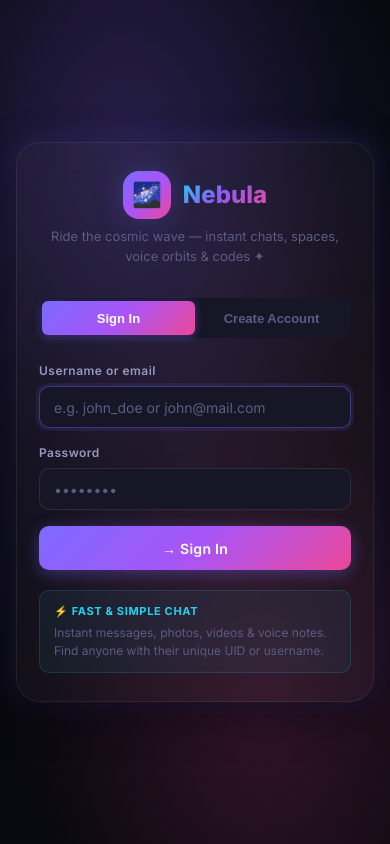
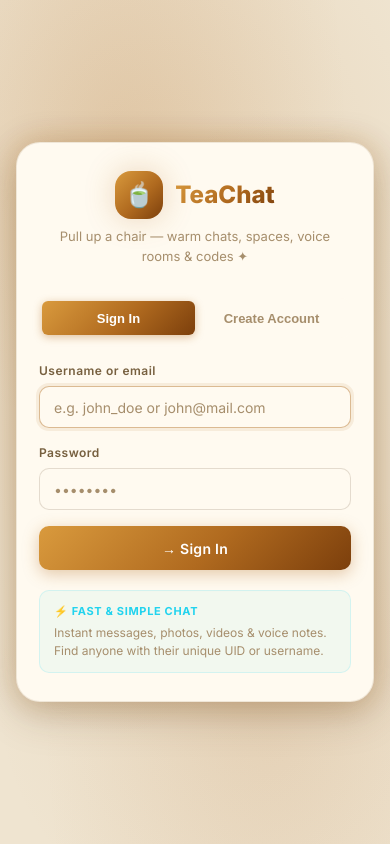
Before and after one commit to deepak0kr0mishra/SuperApp, a React (Vite) app in the folder client/: page / in a window 390 px wide. Built offline with nearby package versions, Linux system fonts and the light colour scheme; no server answers.

Commit message:
feat: TeaChat rebrand — tea-chai light theme, left/right chat bubbles
- Warm tea palette (cream, amber, roast brown) replaces cosmic dark theme
- Own messages right-aligned in amber bubbles, others left in cream
- App renamed Nebula -> TeaChat (frontend only, backend untouched)

```diff
--- a/client/index.html
+++ b/client/index.html
@@ -3,16 +3,16 @@
   <head>
     <meta charset="UTF-8" />
     <meta name="viewport" content="width=device-width, initial-scale=1.0" />
-    <meta name="description" content="Nebula — Cosmic encrypted chat with spaces, voice orbits, voice notes, unique user codes and admin command deck." />
-    <meta name="theme-color" content="#0f0f1a" />
+    <meta name="description" content="TeaChat — warm real-time chat with spaces, voice rooms, voice notes, unique user codes and admin command deck." />
+    <meta name="theme-color" content="#efe4d0" />
     <link rel="preconnect" href="https://fonts.googleapis.com" />
     <link rel="preconnect" href="https://fonts.gstatic.com" crossorigin />
     <link href="https://fonts.googleapis.com/css2?family=Inter:wght@300;400;500;600;700;800&family=JetBrains+Mono:wght@400;500&display=swap" rel="stylesheet" />
-    <title>Nebula — Cosmic Chat</title>
+    <title>TeaChat — Warm Chats</title>
     <style>
       * { margin: 0; padding: 0; box-sizing: border-box; }
       html, body, #root { height: 100%; overflow: hidden; }
-      body { background: #0f0f1a; font-family: 'Inter', sans-serif; }
+      body { background: #efe4d0; font-family: 'Inter', sans-serif; }
     </style>
   </head>
   <body>
--- a/client/src/App.jsx
+++ b/client/src/App.jsx
@@ -19,11 +19,11 @@ function LoadingScreen() {
         boxShadow: '0 0 30px rgba(139,92,246,0.5)',
         marginBottom: 8,
       }}>
-        🌌
+        🍵
       </div>
       <div className="spinner" />
       <div style={{ fontSize: 14, color: 'var(--text-muted)', marginTop: 8 }}>
-        Aligning to Nebula orbit…
+        Brewing your chai…
       </div>
     </div>
   );
--- a/client/src/components/Auth/AuthPage.jsx
+++ b/client/src/components/Auth/AuthPage.jsx
@@ -40,10 +40,10 @@ export default function AuthPage() {
 
       <div className="auth-card">
         <div className="auth-logo">
-          <div className="auth-logo-icon">🌌</div>
-          <div className="auth-logo-text">Nebula</div>
+          <div className="auth-logo-icon">🍵</div>
+          <div className="auth-logo-text">TeaChat</div>
         </div>
-        <p className="auth-tagline">Ride the cosmic wave — instant chats, spaces, voice orbits & codes ✦</p>
+        <p className="auth-tagline">Pull up a chair — warm chats, spaces, voice rooms & codes ✦</p>
 
         <div className="auth-tabs">
           <button
--- a/client/src/components/Sidebar/Sidebar.jsx
+++ b/client/src/components/Sidebar/Sidebar.jsx
@@ -11,7 +11,7 @@ export const VOICE_CHANNELS = [
 ];
 
 const CHANNEL_ICONS = {
-  general: '🌌',
+  general: '🍵',
   media: '🎨',
   audio: '🎧',
   random: '⚡',
@@ -100,10 +100,10 @@ export default function Sidebar({ activeTab, onTabChange, onCreateRoom, onOpenDM
     <aside className="sidebar">
       <div className="sidebar-header">
         <div className="sidebar-logo">
-          <div className="sidebar-logo-icon">🌌</div>
+          <div className="sidebar-logo-icon">🍵</div>
           <div>
-            <div className="sidebar-logo-text">Nebula</div>
-            <div className="sidebar-logo-sub">cosmic chat</div>
+            <div className="sidebar-logo-text">TeaChat</div>
+            <div className="sidebar-logo-sub">warm chats</div>
           </div>
         </div>
         <button id="sidebar-search-btn" className="icon-btn" onClick={onOpenSearch} title="Find people">🔍</button>
--- a/client/src/index.css
+++ b/client/src/index.css
@@ -1,49 +1,55 @@
 /* ═══════════════════════════════════════════════════
-   SecureChat Design System
-   Dark Glassmorphism — Deep Space Theme
-═══════════════════════════════════════════════════ */
+   TeaChat Design System
+   Warm Chai Theme — milky tea, amber & roast brown
+   ═══════════════════════════════════════════════════ */
 
 @import url('https://fonts.googleapis.com/css2?family=Inter:wght@300;400;500;600;700;800&family=JetBrains+Mono:wght@400;500&display=swap');
 
 /* ─── CSS Custom Properties ─────────────────────── */
 :root {
-  /* Colors */
-  --bg-base: #08080f;
-  --bg-surface: #0f0f1c;
-  --bg-elevated: #161626;
-  --bg-overlay: #1e1e32;
-  --bg-hover: #252540;
-  --bg-active: #2d2d50;
+  /* Colors — warm tea surfaces */
+  --bg-base: #efe4d0;
+  --bg-surface: #f6eddb;
+  --bg-elevated: #fffaf0;
+  --bg-overlay: #fffdf7;
+  --bg-hover: #ecdfc6;
+  --bg-active: #e3d2b2;
 
   /* Glass */
-  --glass-bg: rgba(255, 255, 255, 0.03);
-  --glass-border: rgba(255, 255, 255, 0.07);
-  --glass-hover: rgba(255, 255, 255, 0.06);
-
-  /* Brand */
-  --brand-primary: #7c6aff;
-  --brand-secondary: #a855f7;
-  --brand-glow: rgba(124, 106, 255, 0.35);
-  --brand-gradient: linear-gradient(135deg, #7c6aff 0%, #a855f7 50%, #ec4899 100%);
-  --brand-gradient-subtle: linear-gradient(135deg, rgba(124,106,255,0.15) 0%, rgba(168,85,247,0.1) 100%);
+  --glass-bg: rgba(122, 84, 36, 0.05);
+  --glass-border: rgba(122, 84, 36, 0.12);
+  --glass-hover: rgba(122, 84, 36, 0.09);
+
+  /* Brand — chai amber */
+  --brand-primary: #b06a1f;
+  --brand-secondary: #8a4d12;
+  --brand-glow: rgba(176, 106, 31, 0.3);
+  --brand-gradient: linear-gradient(135deg, #d99a3d 0%, #b06a1f 55%, #7c3f0c 100%);
+  --brand-gradient-subtle: linear-gradient(135deg, rgba(217,154,61,0.22) 0%, rgba(176,106,31,0.12) 100%);
+
+  /* Chat bubbles */
+  --bubble-self: #e9b558;
+  --bubble-self-text: #3d2708;
+  --bubble-other: #fffdf7;
+  --bubble-other-text: #3d2c1c;
 
   /* Status */
-  --success: #22d3a2;
-  --warning: #f59e0b;
-  --danger: #f43f5e;
-  --info: #38bdf8;
+  --success: #3d8b4f;
+  --warning: #c77f1a;
+  --danger: #c0392b;
+  --info: #2f7fa3;
 
   /* Text */
-  --text-primary: #f0f0ff;
-  --text-secondary: #9898be;
-  --text-muted: #5c5c82;
-  --text-accent: #7c6aff;
+  --text-primary: #3d2c1c;
+  --text-secondary: #77603f;
+  --text-muted: #a68e6c;
+  --text-accent: #b06a1f;
 
   /* Borders */
-  --border-subtle: rgba(255, 255, 255, 0.05);
-  --border-default: rgba(255, 255, 255, 0.09);
-  --border-strong: rgba(255, 255, 255, 0.15);
-  --border-brand: rgba(124, 106, 255, 0.4);
+  --border-subtle: rgba(90, 60, 25, 0.08);
+  --border-default: rgba(90, 60, 25, 0.16);
+  --border-strong: rgba(90, 60, 25, 0.28);
+  --border-brand: rgba(176, 106, 31, 0.45);
 
   /* Sizes */
   --sidebar-width: 260px;
@@ -56,10 +62,10 @@
   --transition-slow: 350ms cubic-bezier(0.4, 0, 0.2, 1);
 
   /* Shadows */
-  --shadow-sm: 0 1px 3px rgba(0,0,0,0.4);
-  --shadow-md: 0 4px 16px rgba(0,0,0,0.5);
-  --shadow-lg: 0 12px 40px rgba(0,0,0,0.6);
-  --shadow-brand: 0 0 30px rgba(124,106,255,0.25);
+  --shadow-sm: 0 1px 3px rgba(90,60,25,0.15);
+  --shadow-md: 0 4px 16px rgba(90,60,25,0.18);
+  --shadow-lg: 0 12px 40px rgba(90,60,25,0.25);
+  --shadow-brand: 0 0 30px rgba(176,106,31,0.25);
 
   /* Border Radius */
   --radius-sm: 6px;
@@ -92,11 +98,11 @@ code, pre { font-family: 'JetBrains Mono', monospace; }
 /* ─── Scrollbar ────────────────────────────────── */
 ::-webkit-scrollbar { width: 4px; height: 4px; }
 ::-webkit-scrollbar-track { background: transparent; }
-::-webkit-scrollbar-thumb { background: rgba(255,255,255,0.12); border-radius: 999px; }
-::-webkit-scrollbar-thumb:hover { background: rgba(255,255,255,0.22); }
+::-webkit-scrollbar-thumb { background: rgba(122,84,36,0.25); border-radius: 999px; }
+::-webkit-scrollbar-thumb:hover { background: rgba(122,84,36,0.4); }
 
 /* ─── Selection ────────────────────────────────── */
-::selection { background: rgba(124,106,255,0.35); color: #fff; }
+::selection { background: rgba(217,154,61,0.45); color: #3d2708; }
 
 /* ─── Typography ───────────────────────────────── */
 h1, h2, h3, h4, h5, h6 { font-weight: 700; line-height: 1.2; }
@@ -275,7 +281,7 @@ a:hover { text-decoration: underline; }
 }
 
 .voice-channel-item:hover { background: var(--glass-hover); }
-.voice-channel-item.in-channel { background: rgba(34,211,162,0.08); border: 1px solid rgba(34,211,162,0.2); }
+.voice-channel-item.in-channel { background: rgba(61,139,79,0.08); border: 1px solid rgba(61,139,79,0.2); }
 
 .voice-channel-header {
   display: flex;
@@ -358,7 +364,7 @@ a:hover { text-decoration: underline; }
   padding: 0 16px;
   border-bottom: 1px solid var(--border-subtle);
   gap: 12px;
-  background: rgba(15,15,28,0.8);
+  background: rgba(255,250,240,0.88);
   backdrop-filter: blur(12px);
   flex-shrink: 0;
   z-index: 10;
@@ -386,8 +392,8 @@ a:hover { text-decoration: underline; }
   display: flex;
   align-items: center;
   gap: 5px;
-  background: rgba(34,211,162,0.1);
-  border: 1px solid rgba(34,211,162,0.25);
+  background: rgba(61,139,79,0.1);
+  border: 1px solid rgba(61,139,79,0.25);
   border-radius: var(--radius-full);
   padding: 2px 10px;
   font-size: 11px;
@@ -437,20 +443,62 @@ a:hover { text-decoration: underline; }
   background: var(--border-subtle);
 }
 
-/* Message Row */
+/* Message Row — chat bubbles: others left, self right */
 .message-row {
   display: flex;
-  gap: 12px;
+  gap: 10px;
   padding: 3px 16px;
   border-radius: var(--radius-sm);
   transition: background var(--transition-fast);
   position: relative;
 }
 
-.message-row:hover { background: var(--glass-bg); }
 .message-row:hover .message-actions { opacity: 1; }
 .message-row.grouped { padding-top: 1px; padding-bottom: 1px; }
 .message-row.grouped .message-avatar { visibility: hidden; }
+
+/* Other people's messages — left side */
+.message-content {
+  min-width: 0;
+  max-width: 72%;
+  background: var(--bubble-other);
+  border: 1px solid var(--border-subtle);
+  border-radius: 4px 16px 16px 16px;
+  padding: 8px 12px;
+  box-shadow: var(--shadow-sm);
+  color: var(--bubble-other-text);
+}
+
+/* My messages — right side, tea-amber bubble */
+.message-row.mine {
+  flex-direction: row-reverse;
+}
+.message-row.mine .message-avatar { display: none; }
+.message-row.mine .message-content {
+  background: var(--bubble-self);
+  border-color: rgba(125, 75, 15, 0.25);
+  border-radius: 16px 4px 16px 16px;
+  color: var(--bubble-self-text);
+}
+.message-row.mine .message-sender { display: none; }
+.message-row.mine .message-header { justify-content: flex-end; }
+.message-row.mine .message-time { color: rgba(61, 39, 8, 0.65); }
+.message-row.mine .message-text { color: var(--bubble-self-text); }
+.message-row.mine .message-text.deleted,
+.message-row.mine .message-text.legacy,
+.message-row.mine .empty-note { color: rgba(61, 39, 8, 0.7); }
+.message-row.mine .message-reactions { justify-content: flex-end; }
+.message-row.mine .message-audio,
+.message-row.mine .message-file {
+  background: rgba(255, 253, 247, 0.45);
+  border-color: rgba(125, 75, 15, 0.2);
+}
+.message-row.mine .reply-quote {
+  background: rgba(255, 253, 247, 0.45);
+  border-left-color: var(--brand-secondary);
+}
+.message-row.mine .reply-quote-name { color: var(--brand-secondary); }
+.message-row.mine .reply-quote-text { color: rgba(61, 39, 8, 0.75); }
 
 .message-avatar {
   width: 40px;
@@ -466,7 +514,7 @@ a:hover { text-decoration: underline; }
   margin-top: 2px;
 }
 
-.message-content { flex: 1; min-width: 0; }
+.message-content { flex: 0 1 auto; min-width: 0; }
 
 .message-header {
   display: flex;
@@ -661,7 +709,7 @@ audio::-webkit-media-controls-panel { background: var(--bg-elevated); }
   padding: 6px 6px 6px 14px;
   transition: border-color var(--transition-base);
 }
-.input-box:focus-within { border-color: var(--border-brand); box-shadow: 0 0 0 3px rgba(124,106,255,0.1); }
+.input-box:focus-within { border-color: var(--border-brand); box-shadow: 0 0 0 3px rgba(176,106,31,0.1); }
 
 .input-box textarea {
   flex: 1;
@@ -711,10 +759,10 @@ audio::-webkit-media-controls-panel { background: var(--bg-elevated); }
   justify-content: center;
   font-size: 16px;
   transition: all var(--transition-fast);
-  box-shadow: 0 2px 8px rgba(124,106,255,0.4);
+  box-shadow: 0 2px 8px rgba(176,106,31,0.4);
   flex-shrink: 0;
 }
-.send-btn:hover { transform: scale(1.08); box-shadow: 0 4px 16px rgba(124,106,255,0.55); }
+.send-btn:hover { transform: scale(1.08); box-shadow: 0 4px 16px rgba(176,106,31,0.55); }
 .send-btn:active { transform: scale(0.95); }
 .send-btn:disabled { opacity: 0.4; cursor: not-allowed; transform: none; }
 
@@ -847,8 +895,8 @@ audio::-webkit-media-controls-panel { background: var(--bg-elevated); }
   display: flex;
   align-items: center;
   gap: 8px;
-  background: rgba(34,211,162,0.08);
-  border: 1px solid rgba(34,211,162,0.2);
+  background: rgba(61,139,79,0.08);
+  border: 1px solid rgba(61,139,79,0.2);
   border-radius: var(--radius-md);
   padding: 8px 12px;
   margin-bottom: 8px;
@@ -899,7 +947,7 @@ audio::-webkit-media-controls-panel { background: var(--bg-elevated); }
 .auth-bg-glow-1 {
   width: 600px;
   height: 600px;
-  background: radial-gradient(circle, rgba(124,106,255,0.12) 0%, transparent 70%);
+  background: radial-gradient(circle, rgba(176,106,31,0.12) 0%, transparent 70%);
   top: -150px;
   left: -150px;
 }
@@ -907,14 +955,14 @@ audio::-webkit-media-controls-panel { background: var(--bg-elevated); }
 .auth-bg-glow-2 {
   width: 500px;
   height: 500px;
-  background: radial-gradient(circle, rgba(236,72,153,0.08) 0%, transparent 70%);
+  background: radial-gradient(circle, rgba(180,120,60,0.08) 0%, transparent 70%);
   bottom: -100px;
   right: -100px;
 }
 
 .auth-card {
   width: 420px;
-  background: var(--glass-bg);
+  background: var(--bg-elevated);
   backdrop-filter: blur(20px);
   border: 1px solid var(--glass-border);
   border-radius: var(--radius-xl);
@@ -990,7 +1038,7 @@ audio::-webkit-media-controls-panel { background: var(--bg-elevated); }
 .auth-tab.active {
   background: var(--brand-gradient);
   color: white;
-  box-shadow: 0 2px 8px rgba(124,106,255,0.4);
+  box-shadow: 0 2px 8px rgba(176,106,31,0.4);
 }
 
 /* Forms */
@@ -1018,7 +1066,7 @@ audio::-webkit-media-controls-panel { background: var(--bg-elevated); }
   outline: none;
   transition: border-color var(--transition-base), box-shadow var(--transition-base);
 }
-.form-input:focus { border-color: var(--border-brand); box-shadow: 0 0 0 3px rgba(124,106,255,0.1); }
+.form-input:focus { border-color: var(--border-brand); box-shadow: 0 0 0 3px rgba(176,106,31,0.1); }
 .form-input::placeholder { color: var(--text-muted); }
 
 .form-error {
@@ -1046,10 +1094,10 @@ audio::-webkit-media-controls-panel { background: var(--bg-elevated); }
   font-weight: 600;
   cursor: pointer;
   transition: all var(--transition-base);
-  box-shadow: 0 4px 16px rgba(124,106,255,0.35);
+  box-shadow: 0 4px 16px rgba(176,106,31,0.35);
   letter-spacing: 0.02em;
 }
-.btn-primary:hover { transform: translateY(-1px); box-shadow: 0 8px 24px rgba(124,106,255,0.5); }
+.btn-primary:hover { transform: translateY(-1px); box-shadow: 0 8px 24px rgba(176,106,31,0.5); }
 .btn-primary:active { transform: translateY(0); }
 .btn-primary:disabled { opacity: 0.5; cursor: not-allowed; transform: none; }
 
@@ -1057,7 +1105,7 @@ audio::-webkit-media-controls-panel { background: var(--bg-elevated); }
 .modal-overlay {
   position: fixed;
   inset: 0;
-  background: rgba(0,0,0,0.7);
+  background: rgba(61,44,28,0.45);
   backdrop-filter: blur(4px);
   display: flex;
   align-items: center;
@@ -1206,16 +1254,16 @@ audio::-webkit-media-controls-panel { background: var(--bg-elevated); }
 .font-mono { font-family: 'JetBrains Mono', monospace; }
 
 /* ═══════════════════════════════════════════════════
-   NEBULA — Creative Cosmic Theme (v2)
-   Aurora background, orbit cards, unique identity
+   TEACHAT — Warm Chai Accents
+   Soft steam background, tea-toned identity
    ═══════════════════════════════════════════════════ */
 
 :root {
-  --nebula-1: #8b5cf6;
-  --nebula-2: #ec4899;
-  --nebula-3: #22d3ee;
-  --nebula-4: #f59e0b;
-  --cosmic-gradient: linear-gradient(135deg, #22d3ee 0%, #8b5cf6 45%, #ec4899 100%);
+  --nebula-1: #d99a3d;
+  --nebula-2: #b06a1f;
+  --nebula-3: #e8c98a;
+  --nebula-4: #7c3f0c;
+  --cosmic-gradient: linear-gradient(135deg, #d99a3d 0%, #b06a1f 55%, #7c3f0c 100%);
 }
 
 .app-layout { position: relative; }
@@ -1235,9 +1283,9 @@ audio::-webkit-media-controls-panel { background: var(--bg-elevated); }
   opacity: 0.22;
   animation: aurora-drift 18s ease-in-out infinite alternate;
 }
-.aurora-orb.orb-1 { width: 480px; height: 480px; background: #7c6aff; top: -140px; left: 10%; }
-.aurora-orb.orb-2 { width: 420px; height: 420px; background: #ec4899; bottom: -140px; right: 18%; animation-delay: -6s; }
-.aurora-orb.orb-3 { width: 300px; height: 300px; background: #22d3ee; top: 40%; left: 55%; opacity: 0.14; animation-delay: -12s; }
+.aurora-orb.orb-1 { width: 480px; height: 480px; background: #e8c98a; top: -140px; left: 10%; opacity: 0.35; }
+.aurora-orb.orb-2 { width: 420px; height: 420px; background: #d99a3d; bottom: -140px; right: 18%; animation-delay: -6s; opacity: 0.25; }
+.aurora-orb.orb-3 { width: 300px; height: 300px; background: #fff7e6; top: 40%; left: 55%; opacity: 0.5; animation-delay: -12s; }
 @keyframes aurora-drift {
   from { transform: translate(0, 0) scale(1); }
   to { transform: translate(60px, 40px) scale(1.15); }
@@ -1246,7 +1294,7 @@ audio::-webkit-media-controls-panel { background: var(--bg-elevated); }
 
 /* Sidebar cosmic refresh */
 .sidebar {
-  background: linear-gradient(180deg, rgba(20,16,40,0.95) 0%, rgba(15,15,28,0.98) 100%);
+  background: linear-gradient(180deg, rgba(250,243,227,0.98) 0%, rgba(239,228,208,0.98) 100%);
   backdrop-filter: blur(16px);
 }
 .sidebar-logo-sub {
@@ -1271,7 +1319,7 @@ audio::-webkit-media-controls-panel { background: var(--bg-elevated); }
   height: 38px;
   font-size: 20px;
   background: var(--cosmic-gradient);
-  box-shadow: 0 0 24px rgba(139,92,246,0.5), 0 0 60px rgba(236,72,153,0.2);
+  box-shadow: 0 0 24px rgba(217,154,61,0.5), 0 0 60px rgba(176,106,31,0.2);
   animation: logo-float 4s ease-in-out infinite;
 }
 @keyframes logo-float { 0%,100% { transform: translateY(0); } 50% { transform: translateY(-3px); } }
@@ -1289,11 +1337,11 @@ audio::-webkit-media-controls-panel { background: var(--bg-elevated); }
   border-radius: 12px;
   padding: 8px 12px;
 }
-.channel-item:hover { background: rgba(139,92,246,0.1); transform: translateX(2px); }
+.channel-item:hover { background: rgba(176,106,31,0.1); transform: translateX(2px); }
 .channel-item.active {
-  background: linear-gradient(135deg, rgba(139,92,246,0.18), rgba(236,72,153,0.12));
-  border: 1px solid rgba(139,92,246,0.4);
-  box-shadow: 0 2px 16px rgba(139,92,246,0.2);
+  background: linear-gradient(135deg, rgba(176,106,31,0.18), rgba(180,120,60,0.12));
+  border: 1px solid rgba(176,106,31,0.4);
+  box-shadow: 0 2px 16px rgba(176,106,31,0.2);
 }
 .channel-icon { font-size: 16px; }
 
@@ -1304,15 +1352,15 @@ audio::-webkit-media-controls-panel { background: var(--bg-elevated); }
   background: rgba(255,255,255,0.02);
 }
 .voice-channel-item.in-channel {
-  background: linear-gradient(135deg, rgba(34,211,162,0.12), rgba(34,211,238,0.08));
-  border: 1px solid rgba(34,211,162,0.35);
-  box-shadow: 0 0 20px rgba(34,211,162,0.15);
+  background: linear-gradient(135deg, rgba(61,139,79,0.12), rgba(217,154,61,0.08));
+  border: 1px solid rgba(61,139,79,0.35);
+  box-shadow: 0 0 20px rgba(61,139,79,0.15);
 }
 .voice-count {
   font-size: 10px;
   font-weight: 700;
   color: var(--success);
-  background: rgba(34,211,162,0.12);
+  background: rgba(61,139,79,0.12);
   border-radius: 999px;
   padding: 2px 8px;
 }
@@ -1326,9 +1374,9 @@ audio::-webkit-media-controls-panel { background: var(--bg-elevated); }
   font-family: 'JetBrains Mono', monospace;
   font-size: 10px;
   font-weight: 700;
-  color: #22d3ee;
-  background: rgba(34,211,238,0.1);
-  border: 1px solid rgba(34,211,238,0.3);
+  color: #b06a1f;
+  background: rgba(217,154,61,0.1);
+  border: 1px solid rgba(217,154,61,0.3);
   border-radius: 6px;
   padding: 1px 6px;
   letter-spacing: 0.04em;
@@ -1340,7 +1388,7 @@ audio::-webkit-media-controls-panel { background: var(--bg-elevated); }
   font-size: 9px;
   font-weight: 800;
   letter-spacing: 0.08em;
-  color: #fbbf24;
+  color: #92600f;
   background: rgba(245,158,11,0.12);
   border: 1px solid rgba(245,158,11,0.4);
   border-radius: 6px;
@@ -1358,8 +1406,8 @@ audio::-webkit-media-controls-panel { background: var(--bg-elevated); }
 }
 .voice-panel-row:hover { border-color: var(--border-strong); }
 .voice-panel-row.active {
-  background: rgba(34,211,162,0.08);
-  border-color: rgba(34,211,162,0.35);
+  background: rgba(61,139,79,0.08);
+  border-color: rgba(61,139,79,0.35);
 }
 .voice-panel-members { padding-left: 8px; display: flex; flex-direction: column; gap: 3px; margin-bottom: 6px; }
 .voice-panel-member {
@@ -1371,9 +1419,9 @@ audio::-webkit-media-controls-panel { background: var(--bg-elevated); }
 }
 .voice-panel-member.speaking {
   color: var(--success);
-  border-color: rgba(34,211,162,0.3);
-  background: rgba(34,211,162,0.06);
-  box-shadow: 0 0 12px rgba(34,211,162,0.15);
+  border-color: rgba(61,139,79,0.3);
+  background: rgba(61,139,79,0.06);
+  box-shadow: 0 0 12px rgba(61,139,79,0.15);
 }
 .voice-panel-empty { font-size: 11px; color: var(--text-muted); font-style: italic; padding: 2px 10px 6px; }
 
@@ -1405,14 +1453,14 @@ audio::-webkit-media-controls-panel { background: var(--bg-elevated); }
 .profile-handle { font-size: 13px; color: var(--text-muted); }
 .profile-code-box {
   display: flex; align-items: center; gap: 12px;
-  background: linear-gradient(135deg, rgba(34,211,238,0.08), rgba(139,92,246,0.08));
-  border: 1px solid rgba(34,211,238,0.25);
+  background: linear-gradient(135deg, rgba(217,154,61,0.08), rgba(176,106,31,0.08));
+  border: 1px solid rgba(217,154,61,0.25);
   border-radius: 14px;
   padding: 14px 16px;
   margin-bottom: 16px;
 }
 .profile-code-label { font-size: 11px; text-transform: uppercase; letter-spacing: 0.08em; color: var(--text-muted); font-weight: 700; }
-.profile-code-value { font-family: 'JetBrains Mono', monospace; font-size: 28px; font-weight: 800; color: #22d3ee; letter-spacing: 0.1em; }
+.profile-code-value { font-family: 'JetBrains Mono', monospace; font-size: 28px; font-weight: 800; color: #b06a1f; letter-spacing: 0.1em; }
 .profile-code-hint { font-size: 11px; color: var(--text-muted); margin-top: 2px; }
 .btn-copy {
   margin-left: auto;
@@ -1420,7 +1468,7 @@ audio::-webkit-media-controls-panel { background: var(--bg-elevated); }
   border: none; border-radius: 10px;
   color: white; font-weight: 700; font-size: 13px;
   padding: 10px 16px; cursor: pointer; flex-shrink: 0;
-  box-shadow: 0 4px 16px rgba(139,92,246,0.4);
+  box-shadow: 0 4px 16px rgba(176,106,31,0.4);
 }
 .btn-copy:hover { transform: translateY(-1px); }
 .profile-bio { height: auto; min-height: 64px; padding: 10px 14px; resize: vertical; }
@@ -1433,16 +1481,16 @@ audio::-webkit-media-controls-panel { background: var(--bg-elevated); }
   flex: 1; border: none; background: none; border-radius: 8px;
   padding: 8px 0; font-size: 12px; font-weight: 700; cursor: pointer; color: var(--text-muted);
 }
-.admin-tab.active { background: var(--cosmic-gradient); color: white; box-shadow: 0 2px 12px rgba(139,92,246,0.4); }
+.admin-tab.active { background: var(--cosmic-gradient); color: white; box-shadow: 0 2px 12px rgba(176,106,31,0.4); }
 .admin-flash {
-  background: rgba(139,92,246,0.12); border: 1px solid rgba(139,92,246,0.3);
+  background: rgba(176,106,31,0.12); border: 1px solid rgba(176,106,31,0.3);
   border-radius: 8px; padding: 8px 12px; font-size: 12px; color: var(--text-primary);
   margin-bottom: 12px; text-align: center;
 }
 .admin-loading { display: flex; align-items: center; gap: 10px; justify-content: center; padding: 30px; color: var(--text-muted); }
 .admin-stats-grid { display: grid; grid-template-columns: 1fr 1fr; gap: 10px; }
 .admin-stat {
-  background: linear-gradient(135deg, rgba(139,92,246,0.1), rgba(236,72,153,0.06));
+  background: linear-gradient(135deg, rgba(176,106,31,0.1), rgba(180,120,60,0.06));
   border: 1px solid var(--border-default); border-radius: 14px; padding: 18px; text-align: center;
 }
 .admin-stat-num { font-size: 32px; font-weight: 800; background: var(--cosmic-gradient); -webkit-background-clip: text; -webkit-text-fill-color: transparent; background-clip: text; }
@@ -1463,20 +1511,20 @@ audio::-webkit-media-controls-panel { background: var(--bg-elevated); }
   border-radius: 8px; padding: 5px 10px; cursor: pointer;
 }
 .btn-mini:hover { border-color: var(--border-strong); color: var(--text-primary); }
-.btn-mini.primary { background: rgba(139,92,246,0.15); border-color: rgba(139,92,246,0.4); color: #c4b5fd; }
+.btn-mini.primary { background: rgba(176,106,31,0.15); border-color: rgba(176,106,31,0.4); color: #6b4a17; }
 .btn-mini.danger { background: rgba(244,63,94,0.1); border-color: rgba(244,63,94,0.3); color: var(--danger); }
 .btn-mini.danger:hover { background: var(--danger); color: white; }
 
 /* Topbar cosmic */
-.topbar { background: linear-gradient(180deg, rgba(30,22,60,0.6), rgba(15,15,28,0.8)); }
+.topbar { background: linear-gradient(180deg, rgba(255,250,240,0.6), rgba(239,228,208,0.85)); }
 .e2e-badge {
-  background: linear-gradient(135deg, rgba(34,211,238,0.12), rgba(139,92,246,0.12));
-  border-color: rgba(34,211,238,0.3);
-  color: #22d3ee;
+  background: linear-gradient(135deg, rgba(217,154,61,0.12), rgba(176,106,31,0.12));
+  border-color: rgba(217,154,61,0.3);
+  color: #b06a1f;
 }
 
 /* Auth cosmic */
-.auth-page { background: radial-gradient(ellipse at 30% 20%, rgba(139,92,246,0.15), transparent 60%), radial-gradient(ellipse at 70% 80%, rgba(236,72,153,0.12), transparent 60%), var(--bg-base); }
+.auth-page { background: radial-gradient(ellipse at 30% 20%, rgba(176,106,31,0.15), transparent 60%), radial-gradient(ellipse at 70% 80%, rgba(180,120,60,0.12), transparent 60%), var(--bg-base); }
 .auth-logo-text { background: var(--cosmic-gradient); -webkit-background-clip: text; -webkit-text-fill-color: transparent; background-clip: text; }
 
 /* Responsive: collapse members on narrow */
@@ -1508,10 +1556,10 @@ audio::-webkit-media-controls-panel { background: var(--bg-elevated); }
   transition: all var(--transition-fast);
 }
 .sidebar-tab.active {
-  background: linear-gradient(135deg, rgba(139,92,246,0.22), rgba(236,72,153,0.14));
-  border-color: rgba(139,92,246,0.45);
+  background: linear-gradient(135deg, rgba(176,106,31,0.22), rgba(180,120,60,0.14));
+  border-color: rgba(176,106,31,0.45);
   color: var(--text-primary);
-  box-shadow: 0 2px 12px rgba(139,92,246,0.2);
+  box-shadow: 0 2px 12px rgba(176,106,31,0.2);
 }
 .tab-badge {
   background: var(--danger);
@@ -1554,8 +1602,8 @@ audio::-webkit-media-controls-panel { background: var(--bg-elevated); }
 }
 .dm-item:hover { background: var(--glass-hover); }
 .dm-item.active {
-  background: linear-gradient(135deg, rgba(139,92,246,0.18), rgba(236,72,153,0.1));
-  border-color: rgba(139,92,246,0.4);
+  background: linear-gradient(135deg, rgba(176,106,31,0.18), rgba(180,120,60,0.1));
+  border-color: rgba(176,106,31,0.4);
 }
 .dm-meta { flex: 1; min-width: 0; }
 .dm-top { display: flex; align-items: baseline; gap: 8px; }
@@ -1586,8 +1634,8 @@ audio::-webkit-media-controls-panel { background: var(--bg-elevated); }
 .member-count { font-size: 12px; color: var(--text-muted); }
 .voice-live-pill {
   display: flex; align-items: center; gap: 8px;
-  background: rgba(34,211,162,0.08);
-  border: 1px solid rgba(34,211,162,0.2);
+  background: rgba(61,139,79,0.08);
+  border: 1px solid rgba(61,139,79,0.2);
   border-radius: 999px; padding: 4px 6px 4px 12px;
   font-size: 12px; color: var(--success); font-weight: 700;
 }
@@ -1731,6 +1779,7 @@ audio::-webkit-media-controls-panel { background: var(--bg-elevated); }
   .topbar-actions .member-count { display: none; }
   .voice-live-pill { padding: 4px 4px 4px 10px; font-size: 11px; }
   .message-row { padding: 4px 10px; gap: 9px; }
+  .message-content { max-width: 85%; }
   .message-avatar { width: 34px; height: 34px; font-size: 13px; }
   .message-actions {
     opacity: 1;
--- a/client/src/services/api.js
+++ b/client/src/services/api.js
@@ -46,7 +46,7 @@ async function request(method, path, body = null, isFormData = false) {
 // so the cause is obvious in DevTools.
 if (typeof window !== 'undefined' && !LIVE_BACKEND_CONFIGURED) {
   console.warn(
-    '[Nebula] Live backend URL not configured. ' +
+    '[TeaChat] Live backend URL not configured. ' +
     'Paste your backend URL into client/src/config.js and redeploy.'
   );
 }
```
Also changed, not shown: client/src/components/Chat/ChatPanel.jsx (+5 -5 lines), client/src/components/Voice/MembersPanel.jsx (+4 -4 lines).
